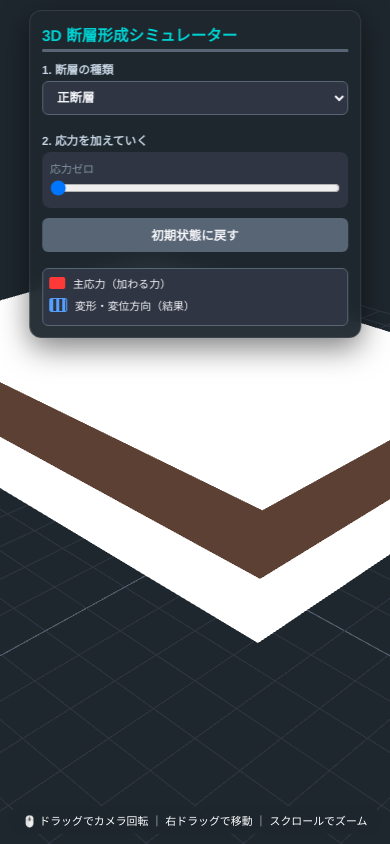
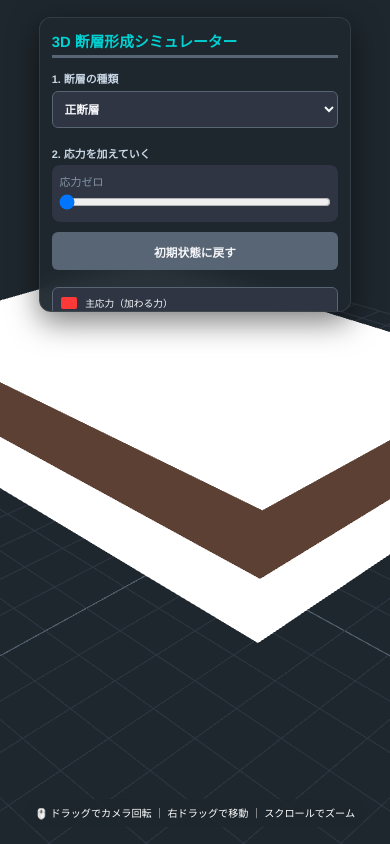
Before and after one commit to m262743-coder/danso, a plain HTML site: page index.html in a window 390 px wide. Shown: the top 844 px of the page. Drawn offline with nearby package versions, Linux system fonts and the light colour scheme; animation ran at ten frames a second.

Commit message:
Update index.html

```diff
--- a/index.html
+++ b/index.html
@@ -1,4 +1,3 @@
-
             <!DOCTYPE html>
             <html lang="ja">
             <head>
@@ -136,53 +135,56 @@
                         z-index: 10;
                     }
 
-                    /* スマホ・タブレット用レスポンシブ（画面の%・vh/vw単位で調整） */
+                    /* スマホ表示向けの画面%指定レスポンシブデザイン */
                     @media (max-width: 600px) {
                         .ui-panel {
-                            top: 10px;
+                            top: 2vh;
                             left: 50%;
                             transform: translateX(-50%);
-                            width: 85vw;
-                            max-height: 42vh;
+                            width: 80vw; /* 画面幅の80% */
+                            max-height: 35vh; /* 画面高さの35%以内に制限 */
                             overflow-y: auto;
                             padding: 3vw;
                             border-radius: 12px;
                         }
                         h1 {
-                            font-size: 4vw;
-                            margin-bottom: 8px;
-                            padding-bottom: 4px;
+                            font-size: 3.8vw;
+                            margin-bottom: 1.5vh;
+                            padding-bottom: 0.5vh;
                         }
                         .control-group {
-                            margin-bottom: 10px;
+                            margin-bottom: 1.2vh;
                         }
                         label {
-                            font-size: 3vw;
-                            margin-bottom: 4px;
+                            font-size: 2.8vw;
+                            margin-bottom: 0.5vh;
                         }
                         select, button {
-                            padding: 8px 10px;
-                            font-size: 3.2vw;
-                            margin-bottom: 6px;
+                            width: 100%; /* パネル幅(80vw)に対して100% */
+                            padding: 1.2vh 2vw;
+                            font-size: 3vw;
+                            margin-bottom: 0.8vh;
                             border-radius: 6px;
                         }
                         .slider-container {
-                            padding: 8px;
-                            margin-top: 4px;
+                            padding: 1vh 2vw;
+                            margin-top: 0.5vh;
                         }
                         input[type="range"] {
-                            margin: 4px 0;
+                            margin: 0.5vh 0;
                         }
                         .legend {
-                            font-size: 2.8vw;
-                            padding: 6px;
-                            margin-top: 6px;
+                            font-size: 2.5vw;
+                            padding: 1vh;
+                            margin-top: 0.8vh;
                         }
                         .navigation-hint {
-                            bottom: 10px;
-                            font-size: 2.8vw;
-                            padding: 6px 14px;
+                            bottom: 2vh;
+                            font-size: 2.6vw;
+                            padding: 0.8vh 3vw;
                             white-space: nowrap;
+                            width: auto;
+                            max-width: 90vw;
                         }
                     }
                 </style>
@@ -287,7 +289,6 @@
                         const layerHeight = 1.3;
                         const depth = 5.0;
 
-                        // 横ずれ断層のときは面をまっすぐ（垂直）に接合させてスキマを無くす
                         const topX = (type === 'strike-slip') ? 0.0 : 0.5;
                         const botX = (type === 'strike-slip') ? 0.0 : -1.8;
 
@@ -483,7 +484,6 @@
 
                         } else if (type === 'strike-slip') {
                             const amount = p * 1.5;
-                            // Z軸（奥行き・手前）方向のみに完全平行スライドさせ、接触面を密着に保持
                             leftGroup.position.z = amount * 0.6;
                             rightGroup.position.z = -amount * 0.6;
                         }
@@ -551,7 +551,7 @@
 
         try (BufferedWriter writer = new BufferedWriter(new FileWriter(fileName))) {
             writer.write(htmlContent);
-            System.out.println("横ずれ密着スライド補正版3D HTMLファイル（v11）が正常に生成されました: " + fileName);
+            System.out.println("レスポンシブUI最適化版3D HTMLファイル（v11）が正常に生成されました: " + fileName);
         } catch (IOException e) {
             System.err.println("エラーが発生しました: " + e.getMessage());
         }
```
